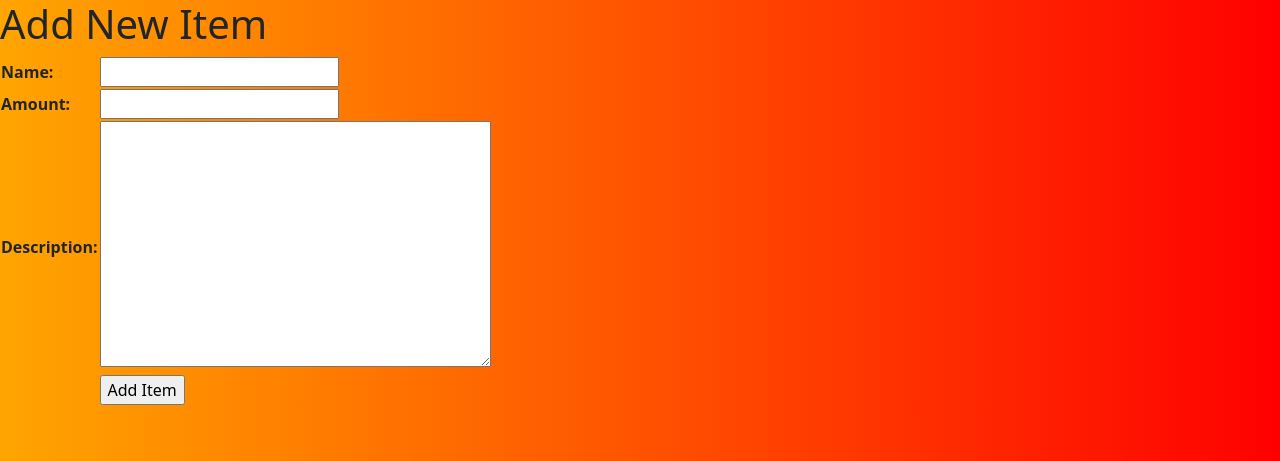
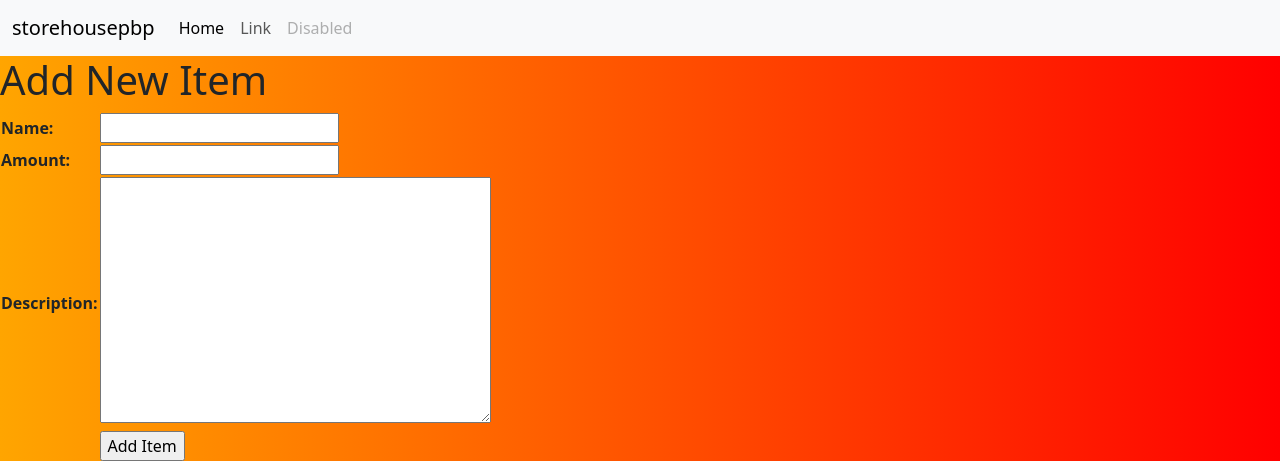
Before and after one commit to humama/storehousepbp, a Django app: page /create-item in a window 1280 px wide. Shown: the top 461 px of the page. Run offline with Django 4.2, Linux system fonts and the light colour scheme.

Commit message:
commit Tugas 5

```diff
--- a/templates/base.html
+++ b/templates/base.html
@@ -10,6 +10,29 @@
         <script src="https://code.jquery.com/jquery-3.6.0.min.js" integrity="sha384-KyZXEAg3QhqLMpG8r+J4jsl5c9zdLKaUk5Ae5f5b1bw6AUn5f5v8FZJoMxm6f5cH1" crossorigin="anonymous"></script>
         <script src="https://cdn.jsdelivr.net/npm/@popperjs/core@2.11.8/dist/umd/popper.min.js" integrity="sha384-I7E8VVD/ismYTF4hNIPjVp/Zjvgyol6VFvRkX/vR+Vc4jQkC+hVqc2pM8ODewa9r" crossorigin="anonymous"></script>
         <script src="https://cdn.jsdelivr.net/npm/bootstrap@5.3.2/dist/js/bootstrap.min.js" integrity="sha384-BBtl+eGJRgqQAUMxJ7pMwbEyER4l1g+O15P+16Ep7Q9Q+zqX6gSbd85u4mG4QzX+" crossorigin="anonymous"></script>
+        <nav class="navbar navbar-expand-lg bg-body-tertiary">
+            <div class="container-fluid">
+              <button class="navbar-toggler" type="button" data-bs-toggle="collapse" data-bs-target="#navbarTogglerDemo03" aria-controls="navbarTogglerDemo03" aria-expanded="false" aria-label="Toggle navigation">
+                <span class="navbar-toggler-icon"></span>
+              </button>
+              <a class="navbar-brand" href="#">storehousepbp</a>
+              <div class="collapse navbar-collapse" id="navbarTogglerDemo03">
+                <ul class="navbar-nav me-auto mb-2 mb-lg-0">
+                  <li class="nav-item">
+                    <a class="nav-link active" aria-current="page" href="#">Home</a>
+                  </li>
+                  <li class="nav-item">
+                    <a class="nav-link" href="#">Link</a>
+                  </li>
+                  <li class="nav-item">
+                    <a class="nav-link disabled" aria-disabled="true">Disabled</a>
+                  </li>
+                </ul>
+                    {% block navbar %}
+                    {% endblock navbar %}
+              </div>
+            </div>
+          </nav>
     </head>
 
     <body>
```
Also changed, not shown: main/templates/main.html (+8 -7 lines).
